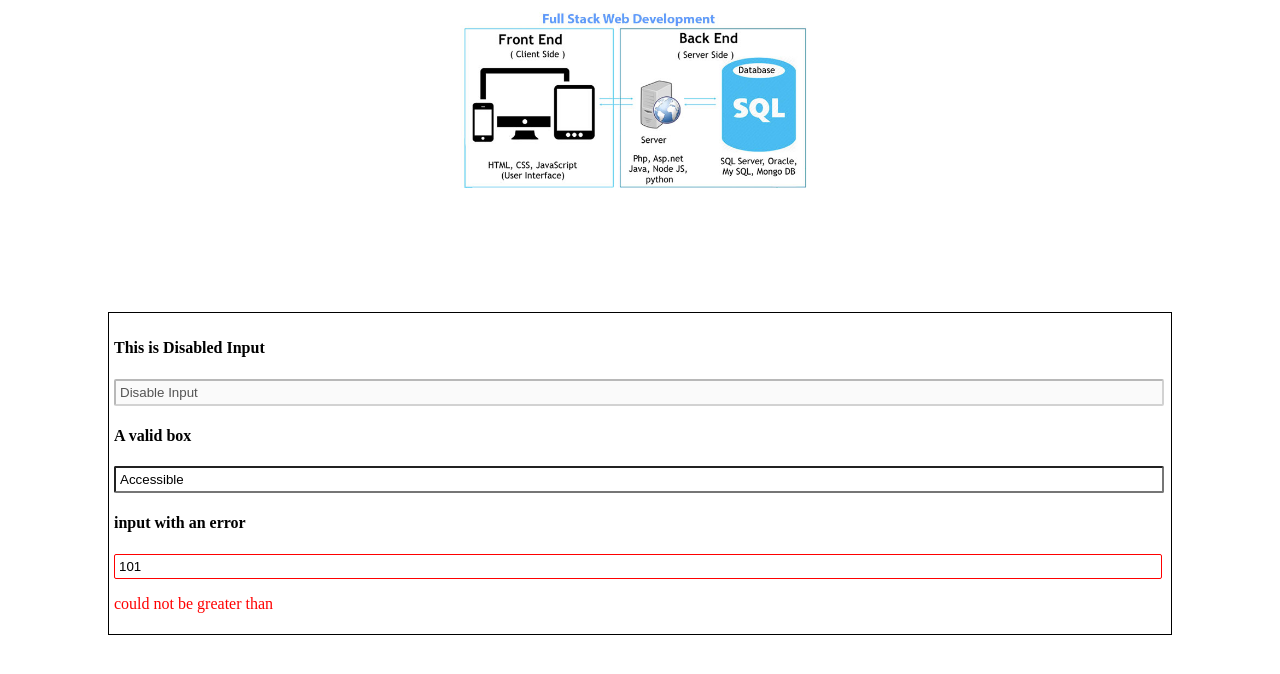
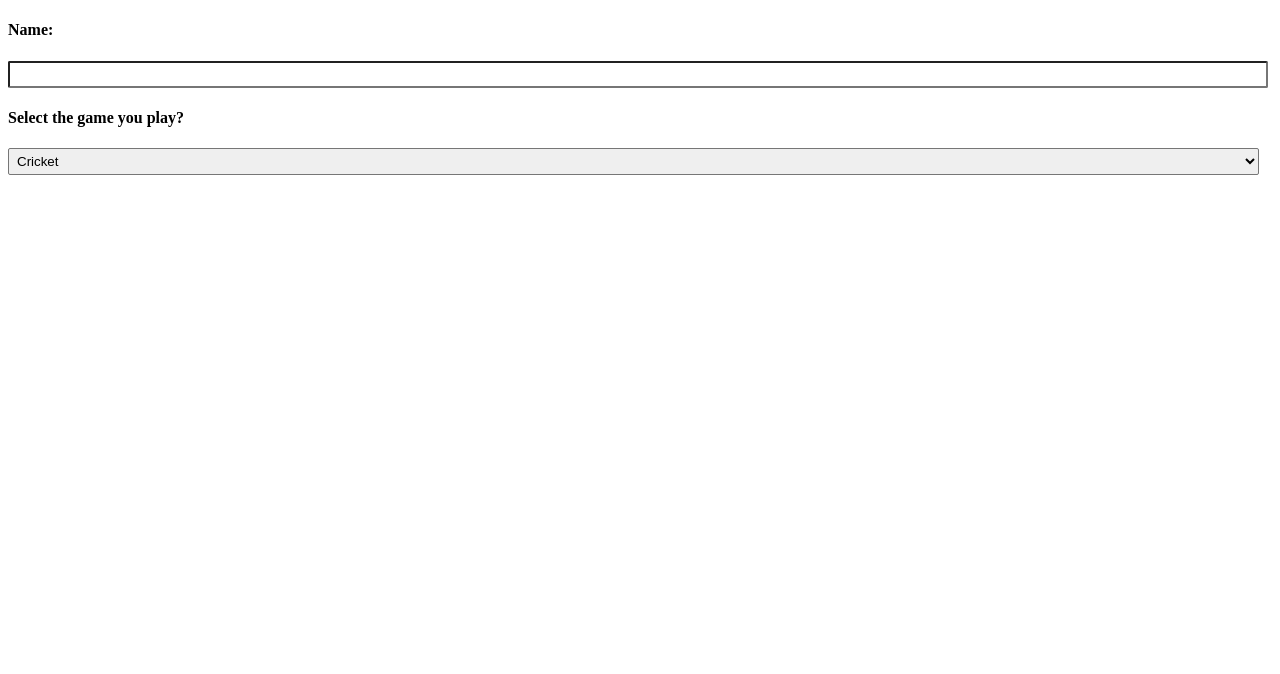
Before and after one commit to Rajshrishrimalshah/javascript-client, a React (Create React App) app: page / in a window 1280 px wide. Shown: the top 674 px of the page. Built offline with nearby package versions, Linux system fonts and the light colour scheme.

Commit message:
feat: added new component Radio and InputDemo

```diff
--- a/src/App.jsx
+++ b/src/App.jsx
@@ -1,5 +1,7 @@
-import TextFieldDemo from "./pages/TextFieldDemo/TextFieldDemo";
+import React from 'react'
 
-const App = () => TextFieldDemo();
+import InputDemo from "./pages/InputFieldDemo/InputDemo";
 
+const App = () =>
+<InputDemo />
 export default App;
--- /dev/null
+++ b/src/components/Radio/Radio.jsx
@@ -0,0 +1,32 @@
+import React, { Component } from 'react';
+
+
+class Radio extends Component {
+  constructor(props) {
+    super(props);
+    this.state = {
+      player: props.player
+    };
+  }
+
+  handleChange = (event) => {
+    this.setState({ value: event.target.value });
+  }
+
+  render() {
+    console.log(this.props.player)
+
+    const { options, onChange, name } = this.props;
+
+    const radioOptions = options.map(({ label, value: val }) => (
+      <React.Fragment key={val} >
+        <input type="radio" value={val} name={name} onChange={onChange} />
+        {label}
+        <br />
+      </React.Fragment>
+    ));
+  return radioOptions;
+}
+}
+
+export default Radio;
--- /dev/null
+++ b/src/components/Radio/style.js
@@ -0,0 +1,6 @@
+export const input = {
+  width: "99%",
+  padding: "4px 1px 4px 4px",
+  borderSizing: "border-box",
+  borderRadius: "2px"
+};
--- /dev/null
+++ b/src/components/SelectBox/SelectBox.jsx
@@ -0,0 +1,33 @@
+import React, { Component } from 'react';
+import { input } from "./style";
+
+class SelectBox extends Component {
+  constructor(props) {
+    super(props);
+    this.state = {
+      sports: props.sports
+    };
+  }
+
+  handleChange = (event) => {
+    this.setState({value: event.target.value});
+  }
+
+  render() {
+    const{ sports, onChange }= this.props;
+
+    const sportList = sports.map(name => {
+      return <option value={name}>{name}</option>
+
+    })
+
+    return (
+      <select onChange={onChange} style={input}>
+        {sportList}
+      </select>
+    );
+  }
+}
+
+
+export default SelectBox;
--- /dev/null
+++ b/src/components/SelectBox/style.js
@@ -0,0 +1,6 @@
+export const input = {
+  width: "99%",
+  padding: "4px 1px 4px 4px",
+  borderSizing: "border-box",
+  borderRadius: "2px"
+};
--- a/src/components/TextField/TextField.jsx
+++ b/src/components/TextField/TextField.jsx
@@ -5,7 +5,7 @@ import * as style from "./style";
 export const InputBox = props => {
   console.log(props);
 
-  const { value, error, disabled } = props;
+  const { error, ...rest } = props;
   const { border, input } = style;
   const err = { ...border, ...input };
   const errorStyle = error ? err : input;
@@ -13,7 +13,6 @@ export const InputBox = props => {
 
 
   return (
-    <input type="text" style={errorStyle} defaultValue={value} disabled={disabled}
-    />
+    <input type="text" style={errorStyle} {...rest} />
   );
 };
--- a/src/configs/constant.js
+++ b/src/configs/constant.js
@@ -2,3 +2,16 @@ export const PUBLIC_IMAGE_FOLDER = '/images/';
 export const DEFAULT_BANNER_IMAGE = 'banners/default.png';
 export const banner=['banners/cloud.jpg','banners/dns-server.png',
 'banners/full-stack-web-development.jpg','banners/js.jpg','banners/load-balancer.png'];
+
+export const SPORTS = ['Cricket','Football'];
+export const CRICKET_PLAYER = [
+  { label: 'Batsman', value: 'batsman' },
+  { label: 'Wicket Keeper', value: 'wicket-keeper' },
+  { label: 'Bowler', value: 'bowler' },
+  { label: 'All Rounder', value: 'all rounder' },
+  ];
+
+  export const FOOTBALL_PLAYER = [
+  { label: 'Defender', value: 'defender' },
+  { label: 'Striker', value: 'striker' },
+  ];
--- /dev/null
+++ b/src/pages/InputFieldDemo/InputDemo.jsx
@@ -0,0 +1,68 @@
+import React from "react";
+import { InputBox } from "../../components/TextField/TextField";
+import SelectBox from "../../components/SelectBox/SelectBox";
+import {
+  SPORTS,
+  CRICKET_PLAYER,
+  FOOTBALL_PLAYER
+} from "../../configs/constant";
+import RadioButton from "../../components/Radio/Radio";
+
+class InputDemo extends React.Component {
+  constructor(props) {
+    super(props);
+    this.state = { name: "", sports: "", Cricket: "", Football: "" };
+  }
+
+  handleChange = event => {
+    this.setState({ name: event.target.value });
+  };
+
+  handleSportsChange = event => {
+    this.setState({ sports: event.target.value });
+  };
+
+  handleCricketChange = (event) => {
+    this.setState({Cricket: event.target.value});
+  }
+
+  handleFootballChange = (event) => {
+    this.setState({Football: event.target.value});
+  }
+
+  renderOptions = () => {
+    const { sports } = this.state;
+
+    if (!sports) {
+      return null;
+    }
+
+    if (sports === "Cricket") {
+      return <RadioButton options={CRICKET_PLAYER} name="role" onChange={this.handleCricketChange} />;
+    }
+
+    if (sports === "Football") {
+      return <RadioButton options={FOOTBALL_PLAYER} name="role" onChange={this.handleFootballChange } />;
+    }
+  };
+
+  render() {
+    console.log(this.state);
+    return (
+      <>
+        <div>
+          <h4> Name: </h4>
+          <InputBox value={this.state.name} onChange={this.handleChange} />
+        </div>
+
+        <div>
+          <h4> Select the game you play? </h4>
+          <SelectBox sports={SPORTS} onChange={this.handleSportsChange} />
+        </div>
+
+        {this.renderOptions()}
+      </>
+    );
+  }
+}
+export default InputDemo;
```
